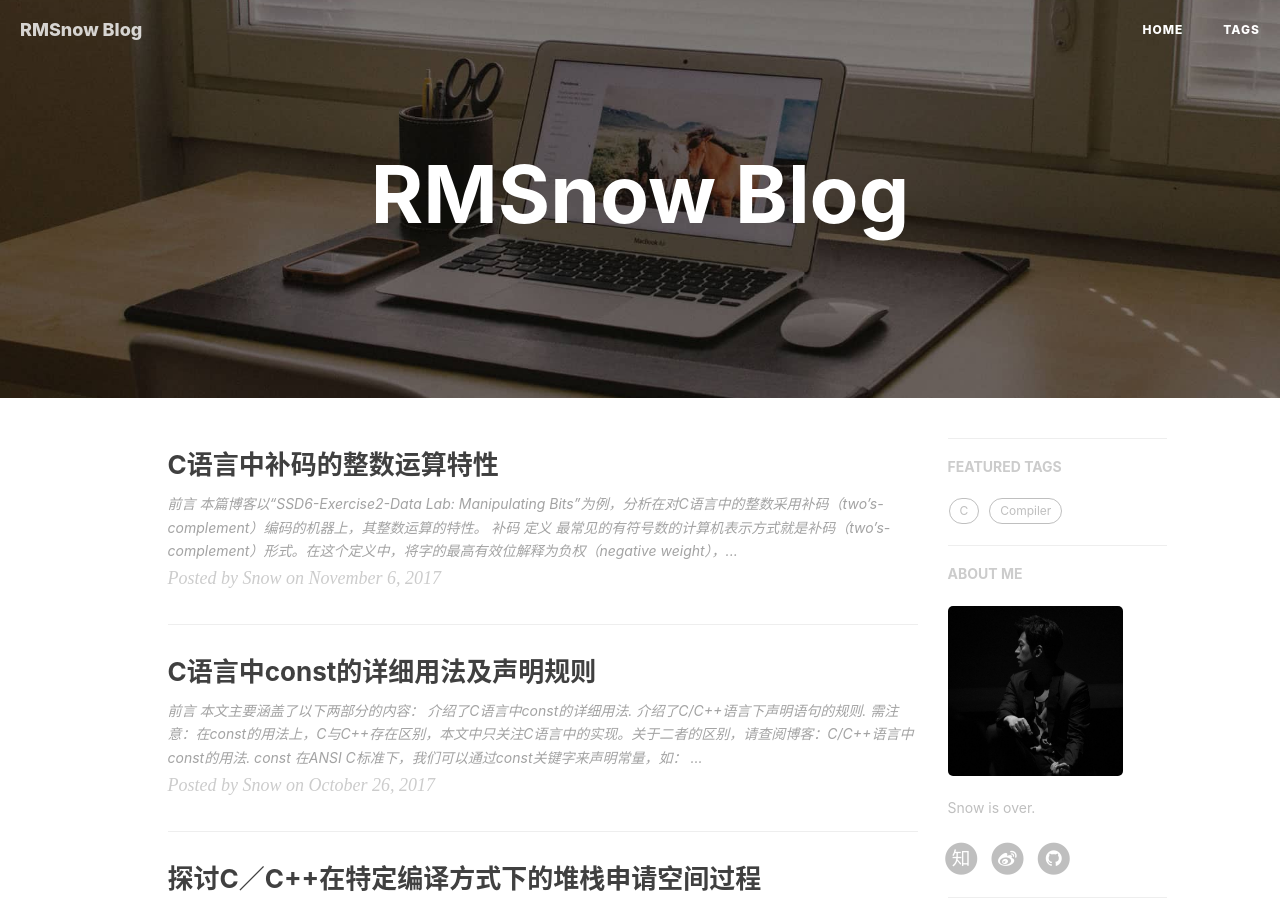
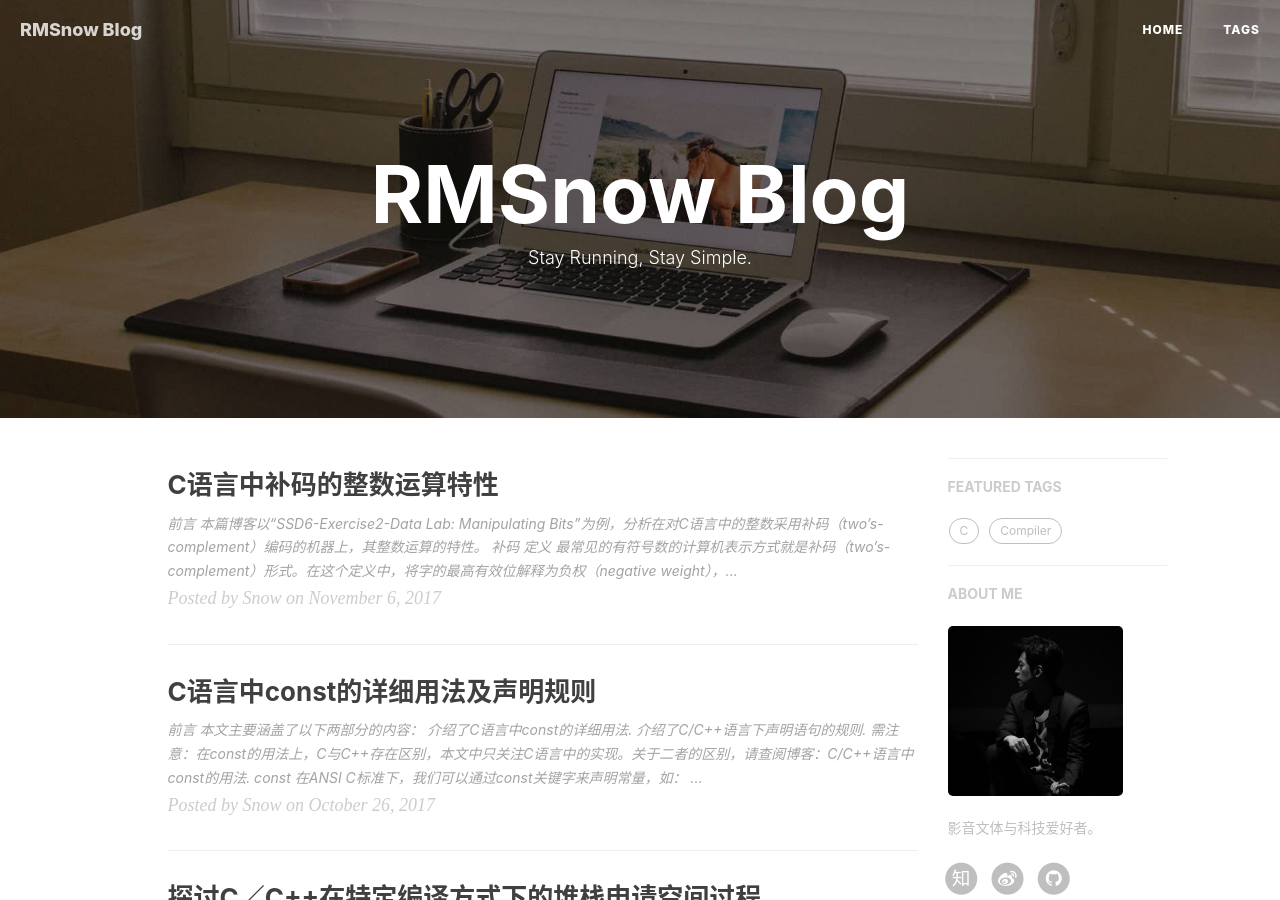
Before and after one commit to RMSnow/RMSnow.github.io, a Jekyll site: the page built from index.html, in a window 1280 px wide and 900 px high. Built offline with Jekyll 4.4.1, drawn with Linux system fonts in a browser that asks for light colours; nearby versions of some CDN libraries; the list of posts is cut into pages by our own code; comment, search, counter and statistics services are not loaded.

Commit message:
update index

```diff
--- a/_config.yml
+++ b/_config.yml
@@ -3,7 +3,7 @@ title: RMSnow Blog
 SEOTitle: 雪遥的博客 | RMSnow Blog
 header-img: img/home-bg-o.jpg
 email: xueyao_98@gmail.com
-description: "Snow is over."
+description: "影音文体与科技爱好者。"
 keyword: "Snow"
 url: ""              # your host, for absolute URL
 baseurl: ""                             # for example, '/blog' if your blog hosted on 'host/blog'
@@ -70,7 +70,7 @@ netease_comment: false
 
 # Sidebar settings
 sidebar: true                           # whether or not using Sidebar.
-sidebar-about-description: "Snow is over."
+sidebar-about-description: "影音文体与科技爱好者。"
 sidebar-avatar: /img/img-me.png      # use absolute URL, seeing it's used in both `/` and `/about/`
 
 
--- a/index.html
+++ b/index.html
@@ -1,6 +1,6 @@
 ---
 layout: page
-description: ""
+description: "Stay Running, Stay Simple."
 ---
 
 {% for post in paginator.posts %}
--- a/tags.html
+++ b/tags.html
@@ -1,7 +1,7 @@
 ---
 title: Tags
 layout: default
-description: keep hungry keep foolish
+description:
 header-img: "img/tag-bg.jpg"
 ---
 
```
Also changed, not shown: _posts/2017-10-02-函数指针与函数指针数组应用总结.md (+1 -1 lines).
